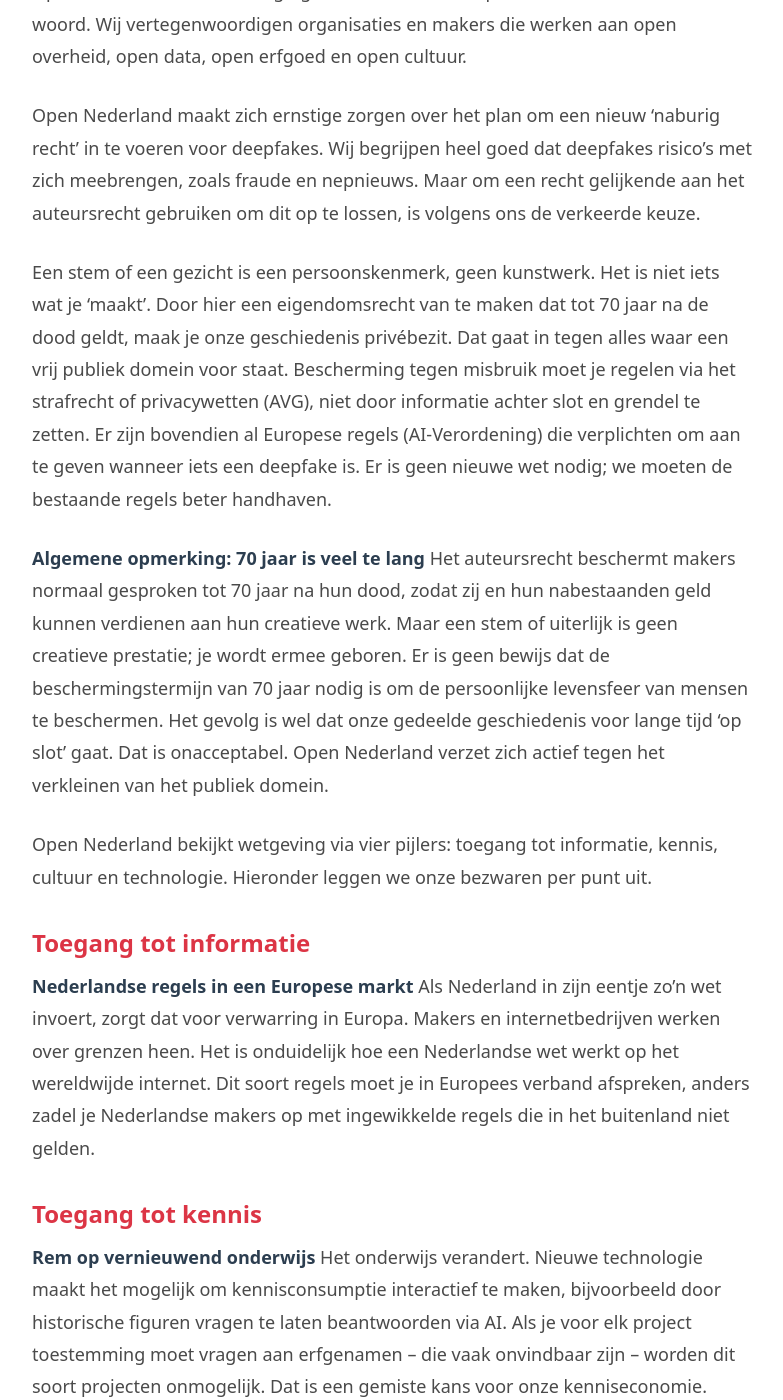
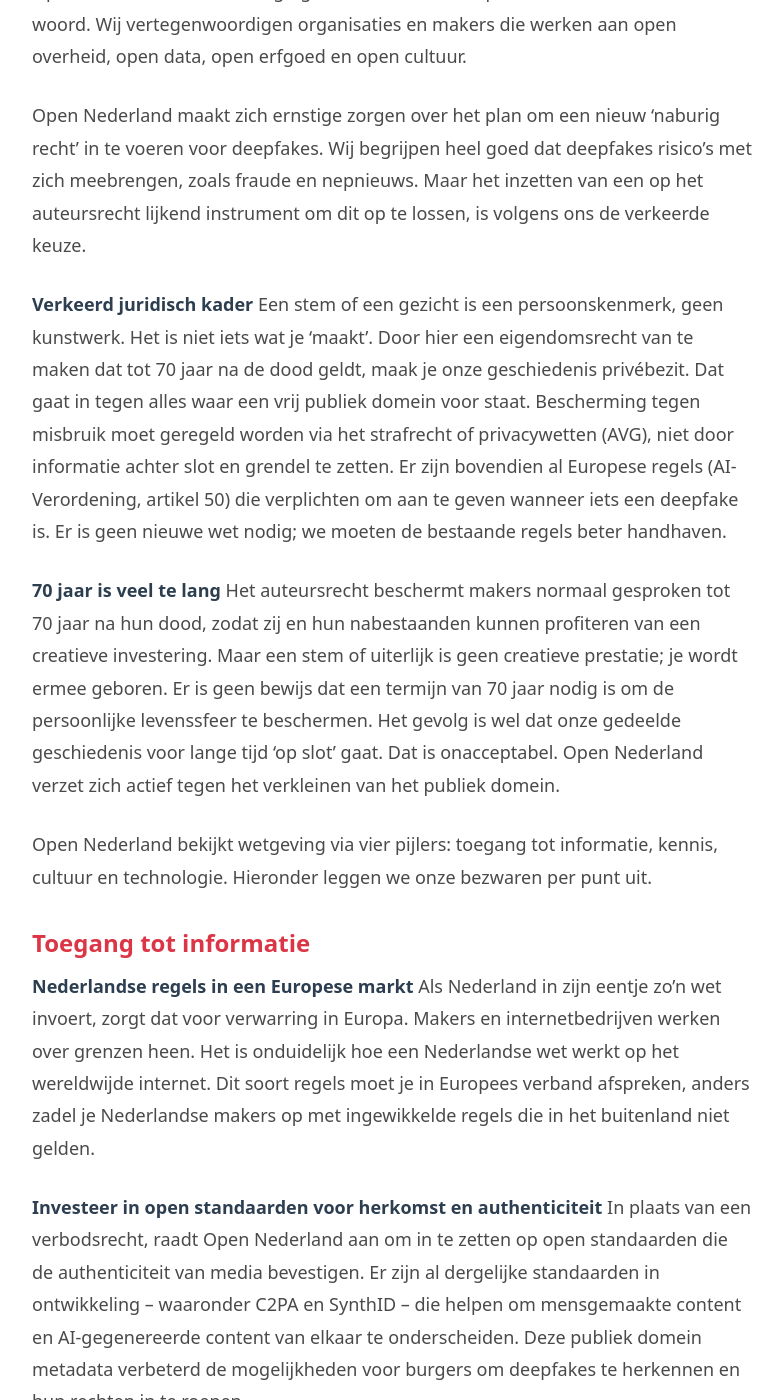
Before and after one commit to opennederland/www.opennederland.nl, a Jekyll site: the page built from _positions/internetconsultatie-deepfakes.md, in a window 1280 px wide and 1400 px high, scrolled down 479 px. Shown: the whole window, without its empty margins (208-991 px from the left). Built offline with Jekyll 4.4.1, drawn with Linux system fonts in a browser that asks for light colours; some of the changed text lies outside the part shown.

Commit message:
Aanpassingen deepfake reactie.

```diff
--- a/_positions/internetconsultatie-deepfakes.md
+++ b/_positions/internetconsultatie-deepfakes.md
@@ -7,12 +7,13 @@
 
 Open Nederland is de vereniging die zich inzet voor 'open' in de breedste zin van het woord. Wij vertegenwoordigen organisaties en makers die werken aan open overheid, open data, open erfgoed en open cultuur.
 
-Open Nederland maakt zich ernstige zorgen over het plan om een nieuw 'naburig recht' in te voeren voor deepfakes. Wij begrijpen heel goed dat deepfakes risico's met zich meebrengen, zoals fraude en nepnieuws. Maar om een recht gelijkende aan het auteursrecht gebruiken om dit op te lossen, is volgens ons de verkeerde keuze.
+Open Nederland maakt zich ernstige zorgen over het plan om een nieuw 'naburig recht' in te voeren voor deepfakes. Wij begrijpen heel goed dat deepfakes risico's met zich meebrengen, zoals fraude en nepnieuws. Maar het inzetten van een op het auteursrecht lijkend instrument om dit op te lossen, is volgens ons de verkeerde keuze.
 
-Een stem of een gezicht is een persoonskenmerk, geen kunstwerk. Het is niet iets wat je 'maakt'. Door hier een eigendomsrecht van te maken dat tot 70 jaar na de dood geldt, maak je onze geschiedenis privébezit. Dat gaat in tegen alles waar een vrij publiek domein voor staat. Bescherming tegen misbruik moet je regelen via het strafrecht of privacywetten (AVG), niet door informatie achter slot en grendel te zetten. Er zijn bovendien al Europese regels (AI-Verordening) die verplichten om aan te geven wanneer iets een deepfake is. Er is geen nieuwe wet nodig; we moeten de bestaande regels beter handhaven.
+**Verkeerd juridisch kader**
+Een stem of een gezicht is een persoonskenmerk, geen kunstwerk. Het is niet iets wat je 'maakt'. Door hier een eigendomsrecht van te maken dat tot 70 jaar na de dood geldt, maak je onze geschiedenis privébezit. Dat gaat in tegen alles waar een vrij publiek domein voor staat. Bescherming tegen misbruik moet geregeld worden via het strafrecht of privacywetten (AVG), niet door informatie achter slot en grendel te zetten. Er zijn bovendien al Europese regels (AI-Verordening, artikel 50) die verplichten om aan te geven wanneer iets een deepfake is. Er is geen nieuwe wet nodig; we moeten de bestaande regels beter handhaven.
 
-**Algemene opmerking: 70 jaar is veel te lang**
-Het auteursrecht beschermt makers normaal gesproken tot 70 jaar na hun dood, zodat zij en hun nabestaanden geld kunnen verdienen aan hun creatieve werk. Maar een stem of uiterlijk is geen creatieve prestatie; je wordt ermee geboren. Er is geen bewijs dat de beschermingstermijn van 70 jaar nodig is om de persoonlijke levensfeer van mensen te beschermen. Het gevolg is wel dat onze gedeelde geschiedenis voor lange tijd 'op slot' gaat. Dat is onacceptabel. Open Nederland verzet zich actief tegen het verkleinen van het publiek domein.
+**70 jaar is veel te lang**
+Het auteursrecht beschermt makers normaal gesproken tot 70 jaar na hun dood, zodat zij en hun nabestaanden kunnen profiteren van een creatieve investering. Maar een stem of uiterlijk is geen creatieve prestatie; je wordt ermee geboren. Er is geen bewijs dat een termijn van 70 jaar nodig is om de persoonlijke levenssfeer te beschermen. Het gevolg is wel dat onze gedeelde geschiedenis voor lange tijd 'op slot' gaat. Dat is onacceptabel. Open Nederland verzet zich actief tegen het verkleinen van het publiek domein.
 
 Open Nederland bekijkt wetgeving via vier pijlers: toegang tot informatie, kennis, cultuur en technologie. Hieronder leggen we onze bezwaren per punt uit.
 
@@ -20,20 +21,25 @@
 **Nederlandse regels in een Europese markt**
 Als Nederland in zijn eentje zo'n wet invoert, zorgt dat voor verwarring in Europa. Makers en internetbedrijven werken over grenzen heen. Het is onduidelijk hoe een Nederlandse wet werkt op het wereldwijde internet. Dit soort regels moet je in Europees verband afspreken, anders zadel je Nederlandse makers op met ingewikkelde regels die in het buitenland niet gelden.
 
+**Investeer in open standaarden voor herkomst en authenticiteit** In plaats van een verbodsrecht, raadt Open Nederland aan om in te zetten op open standaarden die de authenticiteit van media bevestigen. Er zijn al dergelijke standaarden in ontwikkeling – waaronder C2PA en SynthID – die helpen om mensgemaakte content en AI-gegenereerde content van elkaar te onderscheiden. Deze publiek domein metadata verbeterd de mogelijkheden voor burgers om deepfakes te herkennen en hun rechten in te roepen.
+
 ### Toegang tot kennis
 **Rem op vernieuwend onderwijs**
-Het onderwijs verandert. Nieuwe technologie maakt het mogelijk om kennisconsumptie interactief te maken, bijvoorbeeld door historische figuren vragen te laten beantwoorden via AI. Als je voor elk project toestemming moet vragen aan erfgenamen – die vaak onvindbaar zijn – worden dit soort projecten onmogelijk. Dat is een gemiste kans voor onze kenniseconomie.
+Het onderwijs verandert. Nieuwe technologie maakt het mogelijk om kennisoverdracht interactief te maken, bijvoorbeeld door historische figuren vragen te laten beantwoorden via AI. Als je voor elk project toestemming moet vragen aan erfgenamen – die vaak onvindbaar zijn – worden dit soort projecten onmogelijk. Dat is een gemiste kans voor onze kenniseconomie.
 
 **Feiten worden eigendom**
 Je stem en uiterlijk horen bij wie je bent. Als nabestaanden of bedrijven via deze wet kunnen verbieden dat die kenmerken gebruikt worden, kunnen zij bepalen hoe het verhaal van een overleden persoon wordt verteld. Documentairemakers, historici en journalisten worden dan beperkt in hun werk. Feiten en geschiedenis mogen geen eigendom worden van private partijen.
+
+**Investeer in mediawijsheid**
+Open Nederland adviseert om te investeren in kennis en mediawijsheid. Leer burgers hoe ze deepfakes herkennen en wijs hen op de rechten die ze al hebben via bestaande wetgeving.
 
 ### Toegang tot cultuur
 **Het probleem van de 'verweesde werken'**
 Musea en archieven hebben nu al veel last van 'verweesde werken': materiaal waarvan niemand weet wie de eigenaar is. Deze wet maakt dat probleem groter. Straks is er voor elk stukje historische data toestemming nodig van nabestaanden. Als die niet te vinden zijn, durven archieven en musea niets meer met hun collecties te doen uit angst voor claims.
 
-**Angstcultuur voor makers**
-De wet zegt dat je toestemming nodig hebt voor het maken van een deepfake. Veel internetcultuur (zoals memes, fan-art en satire) gebruikt deze technieken. Hoewel satire officieel mag, is de grens tussen 'satire' en 'creatief hergebruik' vaak vaag. Daarnaast blijkt het wel dat internetplatform satire niet kunnen herkennen. Zij zullen een restrictiever beleid gaan voeren dan wat de wet zal voorschrijven om hun eigen risico's in te perken. Makers zullen uit angst voor juridische consequenties stoppen met creëren van parodieën. Dit verschraalt onze online cultuur en is een gevaar voor onze democratie.
+**Chilling effect voor makers en internetfilters**
+De wet stelt dat toestemming nodig is voor het maken van een deepfake. Veel internetcultuur (zoals memes, fan-art en satire) gebruikt deze technieken. Hoewel de wet een uitzondering maakt voor satire, is de grens tussen 'satire' en 'creatief hergebruik' vaak vaag. Bovendien kunnen internetplatforms satire niet voldoende automatisch herkennen. Om risico's te vermijden, zullen zij strenger gaan filteren dan de wet voorschrijft. Makers zullen uit angst voor juridische consequenties stoppen met het maken van parodieën. Dit verschraalt onze online cultuur en is een gevaar voor het democratische debat.
 
 ### Toegang tot technologie
 **Oneerlijke regels voor nieuwe techniek**
-Het wetsvoorstel richt zich specifiek op "artificiële intelligentie" (AI). Dat is juridisch onhandig. Een nepvideo die met de hand is bewerkt (bijvoorbeeld met Photoshop) mag wel, maar dezelfde video gemaakt met AI mag niet. Dat is meten met twee maten. Het benadeelt makers die moderne, toegankelijke tools gebruiken en remt de innovatie in Nederland.
+Het wetsvoorstel richt zich specifiek op "artificiële intelligentie" (AI). Dat is juridisch onhandig en veroudert snel. Een nepvideo die met de hand is bewerkt (bijvoorbeeld met Photoshop of CGI) mag wel, maar dezelfde video gemaakt met AI mag niet. Dat is meten met twee maten. Het benadeelt makers die moderne, toegankelijke tools gebruiken en remt de innovatie in Nederland.
```
